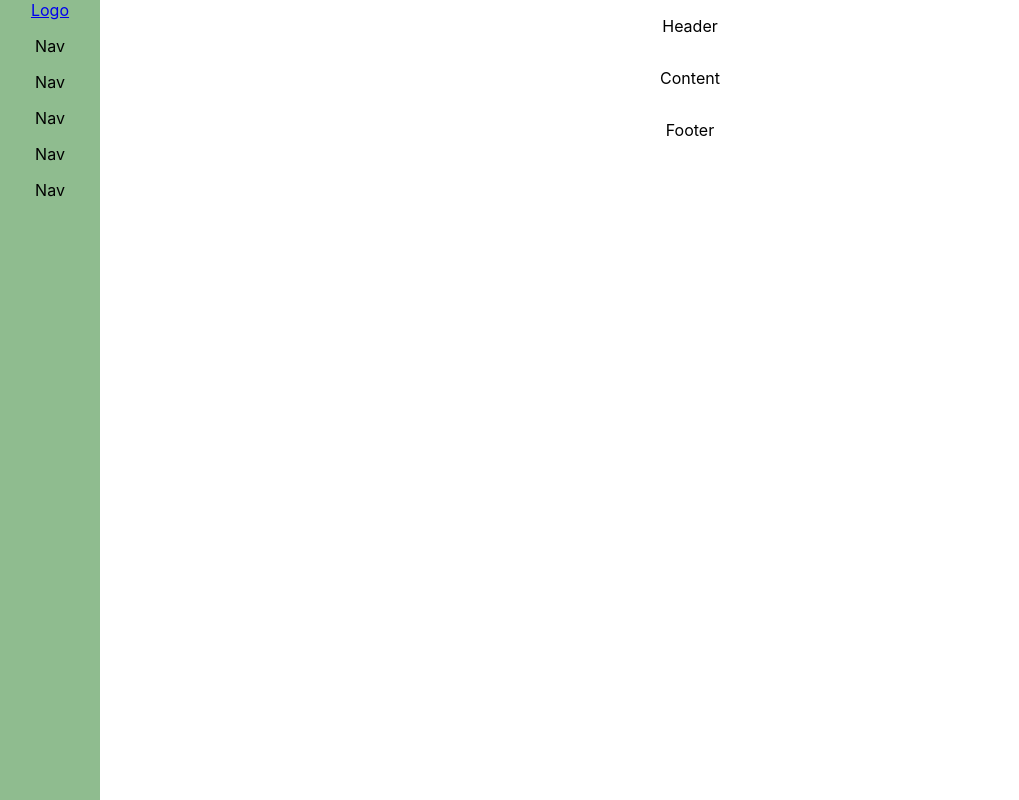
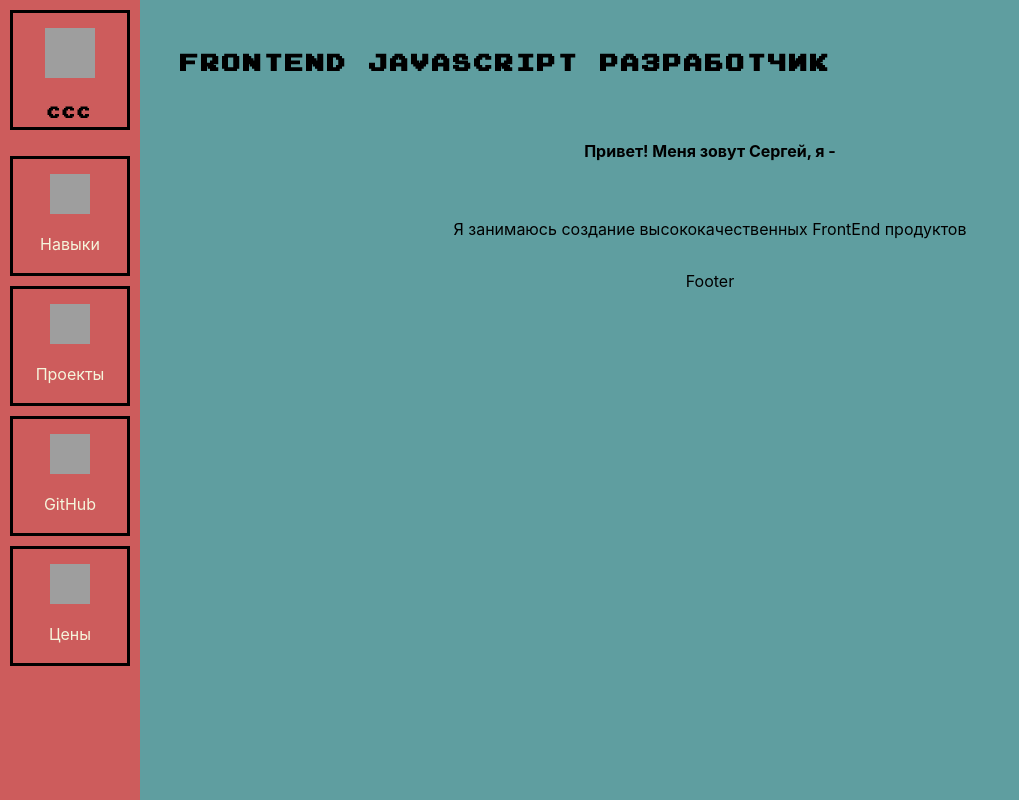
Before and after one commit to sergaik-web/portfolio, a React app: page / in a window 1280 px wide. Shown: the whole page, without its empty margins (0-1019 px from the left). Built offline with nearby package versions, Linux system fonts and the light colour scheme; grey boxes are pictures that could not be loaded.

Commit message:
Start Work

```diff
--- a/src/components/app/App.css
+++ b/src/components/app/App.css
@@ -2,7 +2,8 @@
   text-align: center;
   display: flex;
   flex-direction: column;
-  margin-left: 100px;
+  margin-left: 140px;
+  background-color: cadetblue;
 }
 
 .aside {
@@ -12,9 +13,9 @@
   top: 0;
   left: 0;
   bottom: 0;
-  width: 100px;
+  width: 140px;
   z-index: 8;
-  background-color: darkseagreen;
+  background-color: indianred;
 }
 
 .main {
--- a/src/components/left-panel/left-panel.js
+++ b/src/components/left-panel/left-panel.js
@@ -1,12 +1,12 @@
 import React from "react";
 import Logo from "./logo";
-import Navigation from "./navigation";
+import Menulist from "./menu/menulist";
 
 export default function LeftPanel() {
   return (
     <aside className={"aside"}>
       <Logo />
-      <Navigation />
+      <Menulist />
     </aside>
   );
 }
--- a/src/components/left-panel/logo/logo.js
+++ b/src/components/left-panel/logo/logo.js
@@ -1,5 +1,12 @@
 import React from "react";
+import img from "../img/logo.svg";
+import "./style.css";
 
 export default function Logo() {
-  return <a href={"#href"}>Logo</a>;
+  return (
+    <a href={"#href"} className={"logo"}>
+      <img id={"imgLogo"} src={img} alt={"logo"} width={50} height={50} />
+      <h2>ССС</h2>
+    </a>
+  );
 }
--- /dev/null
+++ b/src/components/left-panel/logo/style.css
@@ -0,0 +1,31 @@
+#imgLogo {
+    animation: rotate-center 10s linear infinite both;
+}
+
+.logo {
+    text-decoration: none;
+    color: black;
+    cursor: pointer;
+    padding: 15px;
+    border: 3px solid #000000;
+    width: 84px;
+    height: 84px;
+    margin: 10px;
+}
+
+.logo:hover {
+    background-color: rgba(0,0,0, 0.3);
+}
+
+.logo h1 {
+    margin: 0;
+}
+
+@keyframes rotate-center {
+    0% {
+        transform: rotate(0);
+    }
+    100% {
+        transform: rotate(360deg);
+    }
+}
--- /dev/null
+++ b/src/components/left-panel/menu/menulist/index.js
@@ -0,0 +1,2 @@
+import Menulist from "./menulist";
+export default Menulist;
--- /dev/null
+++ b/src/components/left-panel/menu/menulist/menulist.js
@@ -0,0 +1,13 @@
+import React from "react";
+import "./style.css";
+import MenuListItem from "../menulistitem";
+
+export default function Menulist() {
+  return (
+    <nav className={"nav"}>
+      <ul className={"leftMenuList"}>
+        <MenuListItem />
+      </ul>
+    </nav>
+  );
+}
--- /dev/null
+++ b/src/components/left-panel/menu/menulist/style.css
@@ -0,0 +1,4 @@
+.leftMenuList {
+    list-style: none;
+    padding: 0;
+}
--- /dev/null
+++ b/src/components/left-panel/menu/menulistitem/index.js
@@ -0,0 +1,2 @@
+import MenuListItem from "./menulistitem";
+export default MenuListItem;
--- /dev/null
+++ b/src/components/left-panel/menu/menulistitem/menulistitem.js
@@ -0,0 +1,33 @@
+import React from "react";
+import "./style.css";
+import img1 from "../../img/display.svg";
+import img2 from "../../img/treasure_chest.svg";
+import img3 from "../../img/cloud.svg";
+import img4 from "../../img/buck.svg";
+
+export default function MenuListItem() {
+  const dataItemLeftPanel = [
+    { label: "Навыки", ico: img1, popup: "Soft/Hard skills" },
+    { label: "Проекты", ico: img2, popup: "Portfolio" },
+    { label: "GitHub", ico: img3, popup: "My Repositorys" },
+    { label: "Цены", ico: img4, popup: "Прайс оказываемых услуг" },
+  ];
+
+  return dataItemLeftPanel.map((item, index) => {
+    return (
+      <li key={index} className={"leftMenuItem"}>
+        <a className={"imgPointer"} href={"#"}>
+          <img
+            className={"itemImage"}
+            src={item.ico}
+            width={40}
+            height={40}
+            alt={item.label}
+          />
+
+          <p className={"leftMenuItemLabel"}>{item.label}</p>
+        </a>
+      </li>
+    );
+  });
+}
--- /dev/null
+++ b/src/components/left-panel/menu/menulistitem/style.css
@@ -0,0 +1,18 @@
+.leftMenuItem {
+    cursor: pointer;
+    padding: 15px;
+    border: 3px solid #000000;
+    width: 84px;
+    height: 84px;
+    margin: 10px;
+}
+
+.leftMenuItem:hover {
+    background-color: rgba(0,0,0, 0.3);
+}
+
+
+.imgPointer {
+    text-decoration: none;
+    color: beige ;
+}
--- a/src/components/left-panel/navigation/index.js
+++ /dev/null
@@ -1,2 +0,0 @@
-import Navigation from "./navigation";
-export default Navigation;
--- a/src/components/left-panel/navigation/navigation.js
+++ /dev/null
@@ -1,13 +0,0 @@
-import React from "react";
-
-export default function Navigation() {
-  return (
-    <nav className={"nav"}>
-      <p>Nav</p>
-      <p>Nav</p>
-      <p>Nav</p>
-      <p>Nav</p>
-      <p>Nav</p>
-    </nav>
-  );
-}
--- a/src/components/main-panel/main-panel.js
+++ b/src/components/main-panel/main-panel.js
@@ -1,15 +1,21 @@
 import React from "react";
+import "./style.css";
 
 export default function MainPanel() {
   return (
     <>
       <header className={"header"}>
-        <p>Header</p>
+        <br />
+        <p>
+          <h2>FRONTEND JavaScript РАЗРАБОТЧИК</h2>
+        </p>
       </header>
 
       <section className={"section"}>
         <div>
-          <p>Content</p>
+          <h4>Привет! Меня зовут Сергей, я - </h4>
+          <br />
+          <p>Я занимаюсь создание высококачественных FrontEnd продуктов</p>
         </div>
       </section>
 
--- /dev/null
+++ b/src/components/main-panel/style.css
@@ -0,0 +1,14 @@
+header {
+    display: flex;
+    justify-content: start;
+    align-items: center;
+    text-align: center;
+    padding-left: 40px;
+    height: 120px;
+    font-size: 24px;
+}
+
+header h2 {
+    margin: 0;
+    padding: 0;
+}
--- a/src/index.css
+++ b/src/index.css
@@ -1,6 +1,7 @@
 body {
   margin: 0;
-  font-family: -apple-system, BlinkMacSystemFont, 'Segoe UI', 'Roboto', 'Oxygen',
+  background-color: cadetblue;
+  font-family: -apple-system, Gadugi, 'Segoe UI', 'Roboto', 'Oxygen',
     'Ubuntu', 'Cantarell', 'Fira Sans', 'Droid Sans', 'Helvetica Neue',
     sans-serif;
   -webkit-font-smoothing: antialiased;
@@ -11,3 +12,16 @@ code {
   font-family: source-code-pro, Menlo, Monaco, Consolas, 'Courier New',
     monospace;
 }
+
+h1, h2 {
+  font-family: PixelFont, serif;
+
+  letter-spacing: 3px;
+}
+
+@font-face {
+  font-family: "PixelFont";
+  src: url("./19190.ttf") format("truetype");
+  font-style: normal;
+  font-weight: normal;
+}
```
Also changed, not shown: src/19190.ttf (added).
